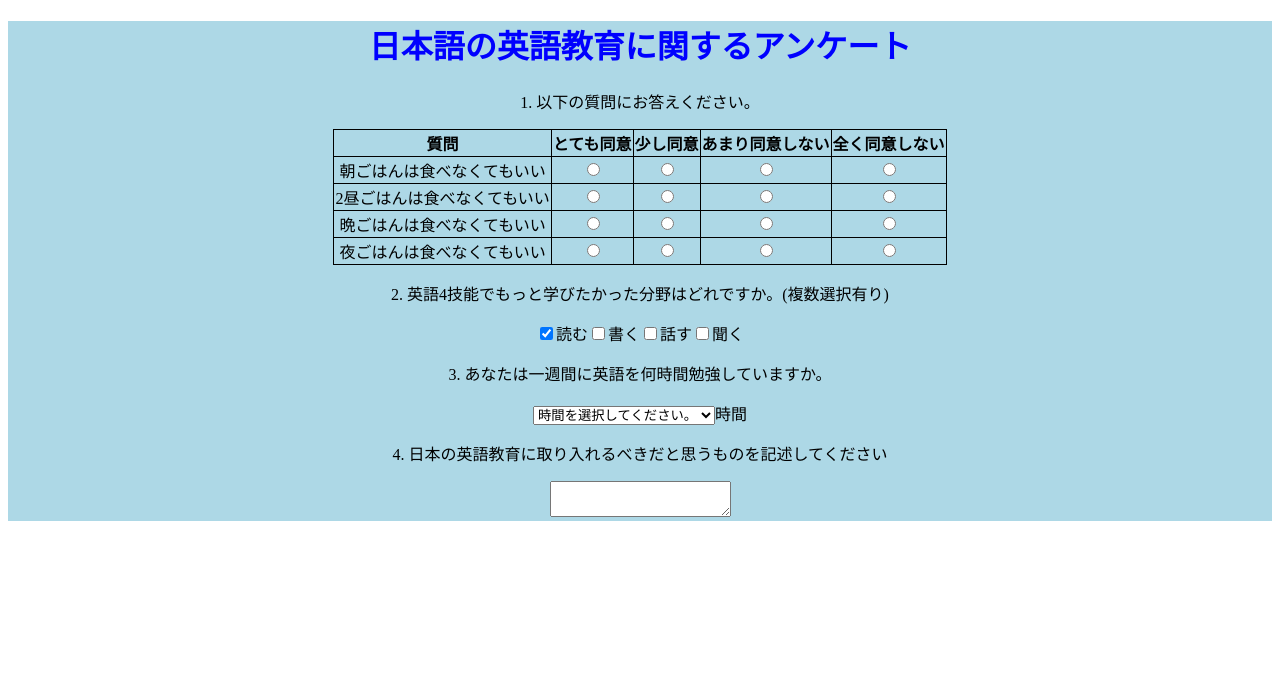
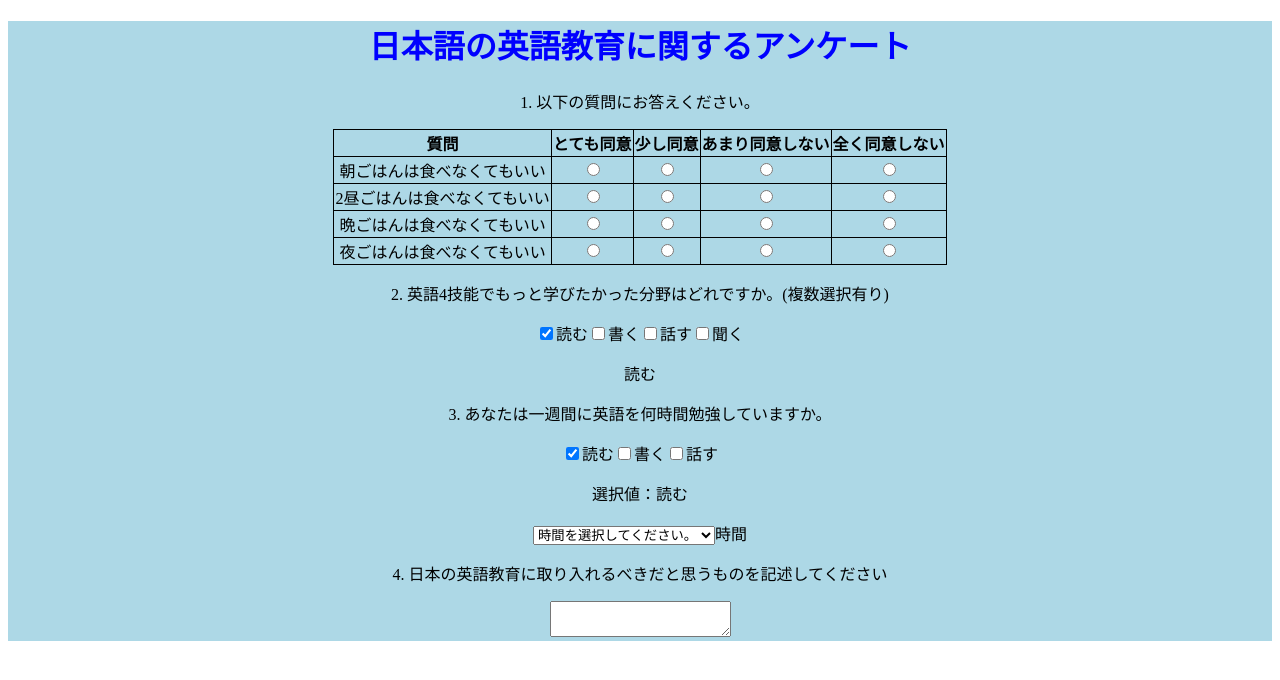
Before and after one commit to shun1121/documents-questionnaire, a React app: page / in a window 1280 px wide. Shown: the top 680 px of the page. Built offline with nearby package versions, Linux system fonts and the light colour scheme.

Commit message:
tried different way of storing cheked values

```diff
--- a/src/App.tsx
+++ b/src/App.tsx
@@ -6,6 +6,7 @@ import Questions from "./components/questions"
 import SelectBox from "./components/selectBox"
 import TableSelect from "./components/tableSelect"
 import "./App.scss"
+import TestCheckbox from "./components/TestCheckbox"
 
 const App = () => {
   return (
@@ -20,6 +21,7 @@ const App = () => {
       <Checkbox text="話す" />
       <Checkbox text="聞く" /> */}
       <Questions questionNum="3" />
+      <TestCheckbox />
       <SelectBox time="時間" />
       <Questions questionNum="4" />
       <InputText />
--- /dev/null
+++ b/src/components/TestCheckbox.tsx
@@ -0,0 +1,53 @@
+import React, { useState } from "react"
+
+const TestCheckbox = () => {
+  const initialVal = { 読む: true, 書く: false, 話す: false };
+  const [val, setVal] = useState(initialVal);
+
+  const handleChange = e => {
+    // valをコピーして、そこに イベントvalue: !そのboolean を追加
+    const newVal = Object.assign({}, val, {
+      // ↓これ何？ チェックしたもののvalueをとってきて、その値があるかないかでbooleanを切り替えて
+      [e.target.value]: !val[e.target.value]
+    });
+    setVal(newVal);
+  };
+  console.log(Object.keys(val).filter(item => console.log(item)))
+  // ↓ val[item]はbooleanであり、値がtrueのもの（そのキー）だけで新しい配列を作る。
+  console.log(Object.keys(val).filter(item => val[item]).join(', '))
+
+  return (
+    <>
+      <label>
+        <input
+          type="checkbox"
+          value="読む"
+          onChange={handleChange}
+          checked={val['読む']}
+        />
+        読む
+      </label>
+      <label>
+        <input
+          type="checkbox"
+          value="書く"
+          onChange={handleChange}
+          checked={val['書く']}
+        />
+        書く
+      </label>
+      <label>
+        <input
+          type="checkbox"
+          value="話す"
+          onChange={handleChange}
+          checked={val['話す']}
+        />
+        話す
+      </label>
+      <p>選択値：{Object.keys(val).filter(item => val[item]).join(', ')}</p>
+    </>
+  );
+}
+
+export default TestCheckbox
--- a/src/components/checkbox.tsx
+++ b/src/components/checkbox.tsx
@@ -1,8 +1,4 @@
-import React, {useState, useEffect} from "react"
-
-type checkboxType = {
-  checked?: boolean
-}
+import React, {useState} from "react"
 
 const Checkbox = (props) => {
   const [checkedItems, setCheckedItems] = useState(["読む"])
@@ -23,6 +19,7 @@ const Checkbox = (props) => {
   console.log(checkedItems)
   return (
     <>
+      <div>
         <input type="checkbox" className="checkbox" name="checkbox" value="読む" onChange={handleChange} checked={checkedItems.includes("読む")} />
         <span>{text}読む</span>
         <input type="checkbox" className="checkbox" name="checkbox" value="書く" onChange={handleChange} checked={checkedItems.includes("書く")} />
@@ -31,6 +28,8 @@ const Checkbox = (props) => {
         <span>{text}話す</span>
         <input type="checkbox" className="checkbox" name="checkbox" value="聞く" onChange={handleChange} checked={checkedItems.includes("聞く")} />
         <span>{text}聞く</span>
+      </div>
+      <p>{checkedItems.join(', ')}</p>
     </>
   )
 }
--- a/src/components/selectBox.tsx
+++ b/src/components/selectBox.tsx
@@ -4,6 +4,7 @@ import { timeOptions } from "./selectBoxOptions"
 const SelectBox = (props) => {
   const options = timeOptions
   // console.log(props)
+  console.log(options[0][0])
   return (
     <>
       <select name="time">
```
Lines whose indentation alone changed are shown as unchanged.
